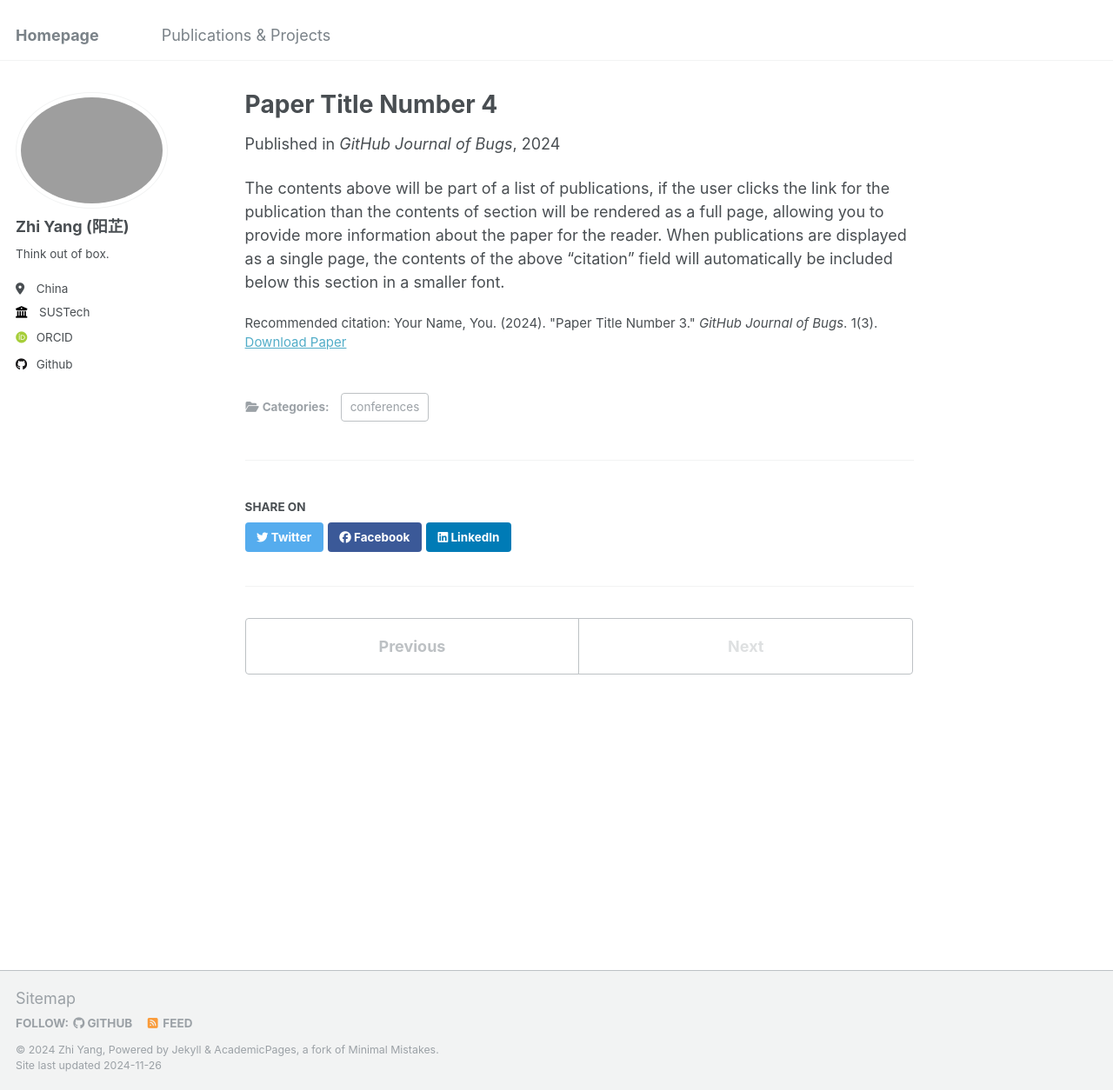
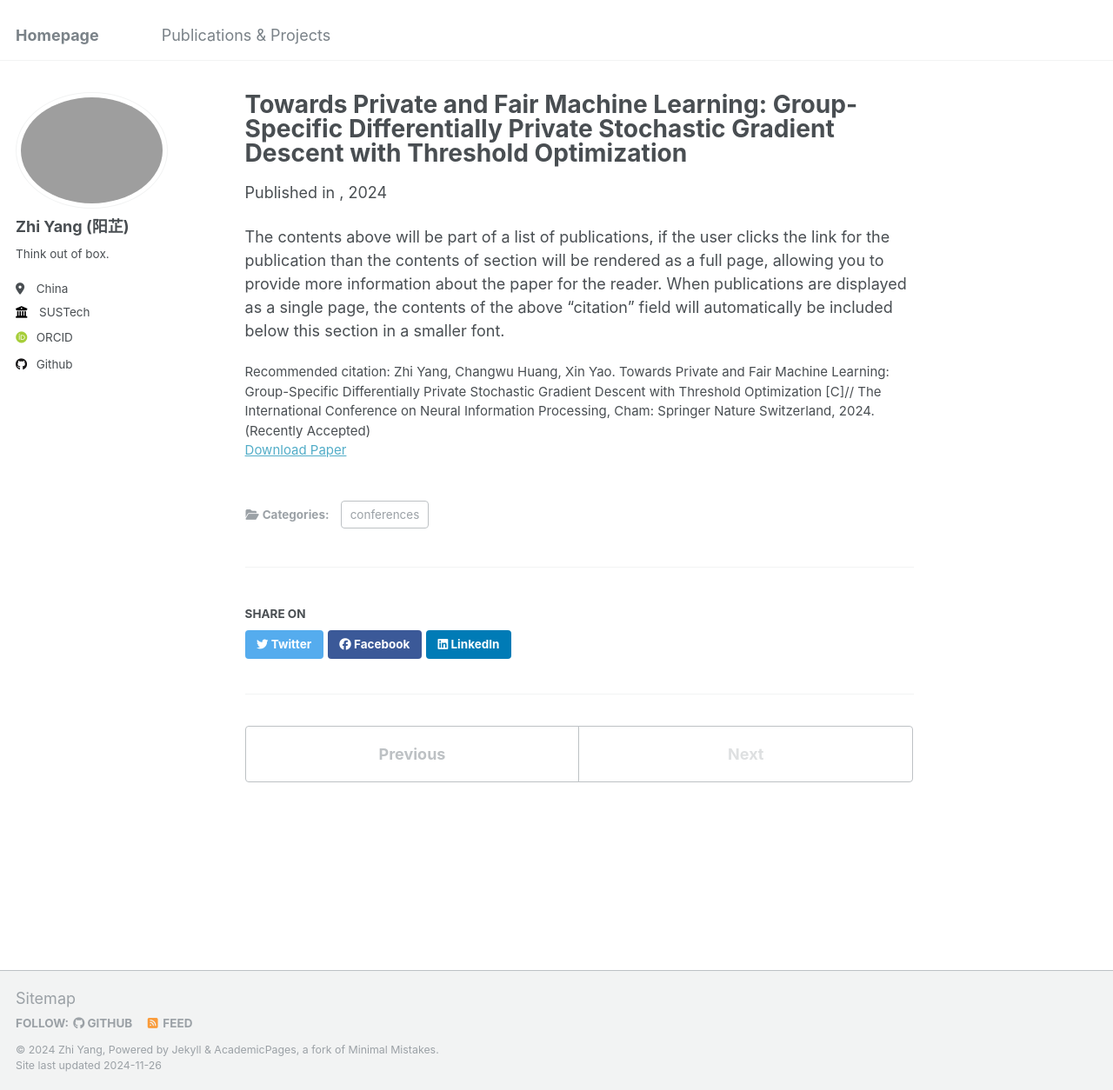
Before and after one commit to ruayz/ruayz.github.io, a Jekyll site: the page built from _publications/2024-02-17-paper-title-number-4.md, in a window 1280 px wide and 1254 px high. Shown: the whole window at 87% size. Built offline with Jekyll 4.4.1, drawn with Linux system fonts in a browser that asks for light colours; some web fonts are replaced.

Commit message:
Update 2024-02-17-paper-title-number-4.md

```diff
--- a/_publications/2024-02-17-paper-title-number-4.md
+++ b/_publications/2024-02-17-paper-title-number-4.md
@@ -1,13 +1,13 @@
 ---
-title: "Paper Title Number 4"
+title: "Towards Private and Fair Machine Learning: Group-Specific Differentially Private Stochastic Gradient Descent with Threshold Optimization"
 collection: publications
 category: conferences
 permalink: /publication/2024-02-17-paper-title-number-4
-excerpt: 'This paper is about fixing template issue #693.'
-date: 2024-02-17
-venue: 'GitHub Journal of Bugs'
-paperurl: 'http://academicpages.github.io/files/paper3.pdf'
-citation: 'Your Name, You. (2024). &quot;Paper Title Number 3.&quot; <i>GitHub Journal of Bugs</i>. 1(3).'
+excerpt: 'The paper simultaneously addresses the fairness issues at two different levels in the differential privacy model.'
+date: 2024-7-23
+venue: ''
+paperurl: ''
+citation: 'Zhi Yang, Changwu Huang, Xin Yao. Towards Private and Fair Machine Learning: Group-Specific Differentially Private Stochastic Gradient Descent with Threshold Optimization [C]// The International Conference on Neural Information Processing, Cham: Springer Nature Switzerland, 2024. (Recently Accepted)'
 ---
 
 The contents above will be part of a list of publications, if the user clicks the link for the publication than the contents of section will be rendered as a full page, allowing you to provide more information about the paper for the reader. When publications are displayed as a single page, the contents of the above "citation" field will automatically be included below this section in a smaller font.
```
